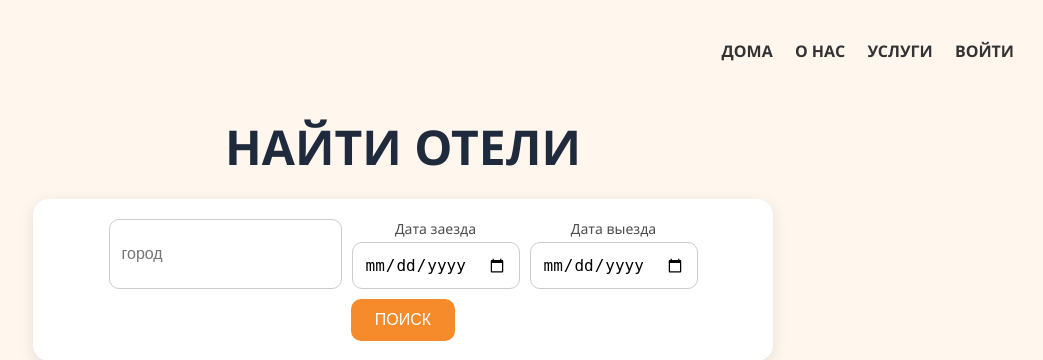
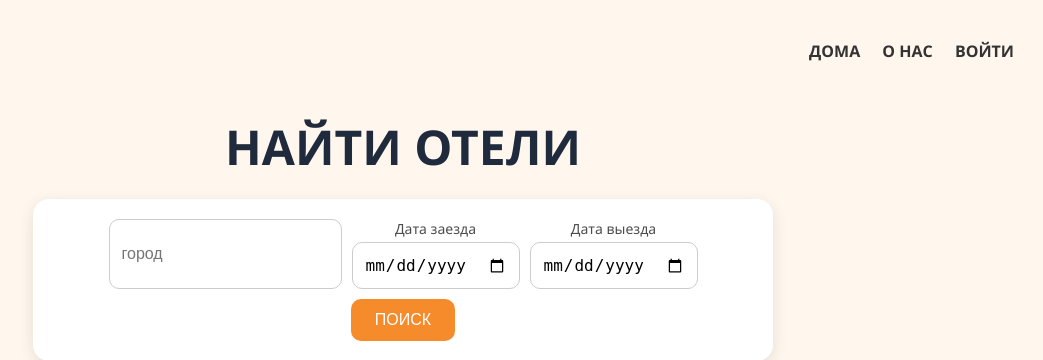
Before and after one commit to spacedrawing/hotel_rent, a Flask app: page / in a window 1280 px wide. Shown: the top 360 px of the page, without its empty margins (237-1280 px from the left). Run offline with Flask 3, Linux system fonts and the light colour scheme; data comes from the database, SQL or seed files in the repository; both versions use the stored data as it was after the commit.

Commit message:
DELETE "УСЛУГИ"

```diff
--- a/templates/hotel_menu.html
+++ b/templates/hotel_menu.html
@@ -12,7 +12,6 @@
         <div class="nav-links">
           <a href="/">ГЛАВНАЯ</a>
           <a href="#">О НАС</a>
-          <a href="#">УСЛУГИ</a>
         </div>
       </nav>
     </header>
--- a/templates/index.html
+++ b/templates/index.html
@@ -12,7 +12,6 @@
         <div class="nav-links">
           <a href="#">ДОМА</a>
           <a href="#">О НАС</a>
-          <a href="#">УСЛУГИ</a>
 
           {% if current_user.is_authenticated %}
             <a href="{{ url_for('logout') }}">ВЫХОД</a>
--- a/templates/search.html
+++ b/templates/search.html
@@ -14,7 +14,6 @@
         <div class="nav-links">
           <a href="/">ГЛАВНАЯ</a>
           <a href="#">О НАС</a>
-          <a href="#">УСЛУГИ</a>
           <a href="/logout">ВЫХОД</a>
         </div>
       </nav>
```
Also changed, not shown: db/hotel_data.sqlite.
